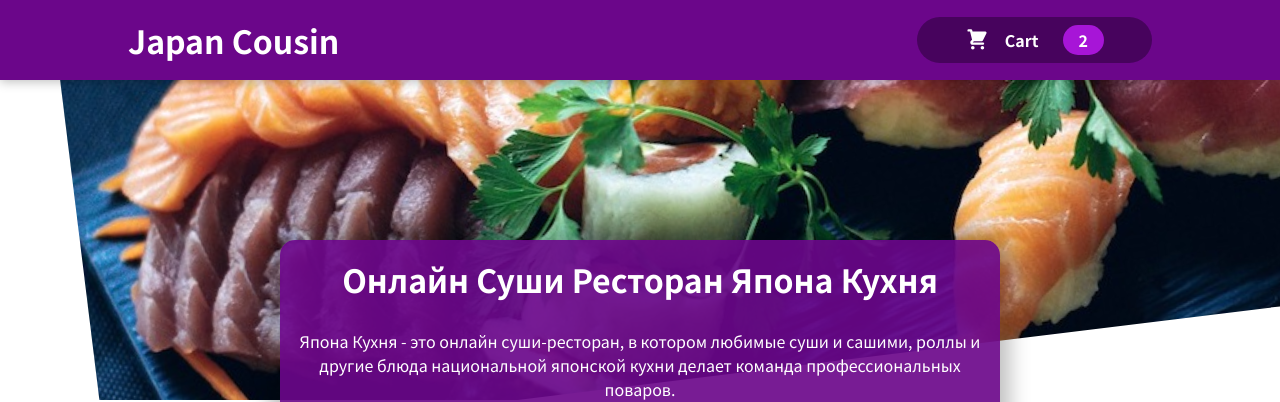
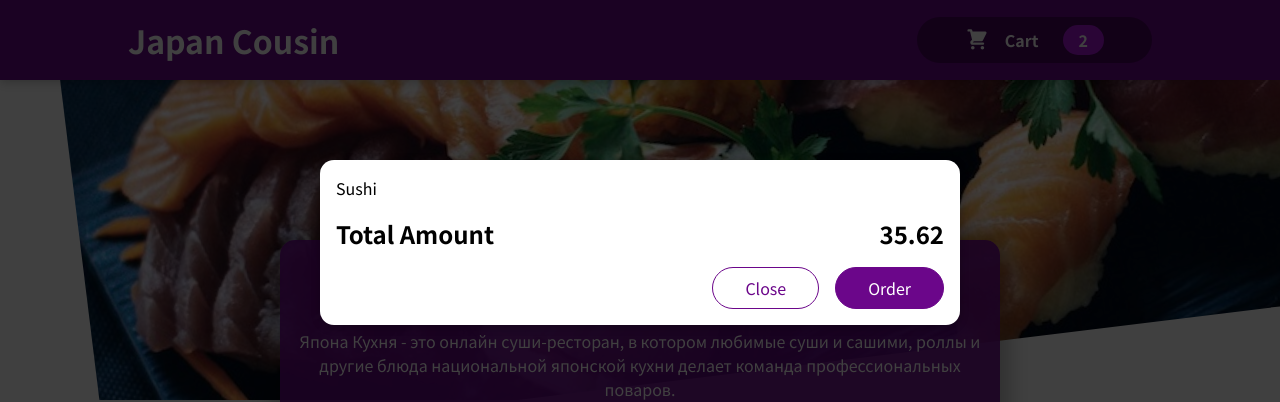
Before and after one commit to Bezobrazz/sushi-starter-code, a React (Create React App) app: page / in a window 1280 px wide. Shown: the top 402 px of the page. Built offline with nearby package versions, Linux system fonts and the light colour scheme.

Commit message:
Cart Modal added

```diff
--- a/public/index.html
+++ b/public/index.html
@@ -24,10 +24,11 @@
       work correctly both with client-side routing and a non-root public URL.
       Learn how to configure a non-root public URL by running `npm run build`.
     -->
-    <title>React App</title>
+    <title>Japan Cousine</title>
   </head>
   <body>
     <noscript>You need to enable JavaScript to run this app.</noscript>
+    <div id="overlays"></div>
     <div id="root"></div>
     <!--
       This HTML file is a template.
--- a/src/App.js
+++ b/src/App.js
@@ -1,4 +1,5 @@
 import React from "react";
+import Cart from "./components/Cart/Cart";
 import Header from "./components/Layout/Header";
 import Meals from "./components/Meals/Meals";
 
@@ -6,6 +7,7 @@
   return (
     <React.Fragment>
       <Header />
+      <Cart></Cart>
       <main>
         <Meals></Meals>
       </main>
--- a/src/components/Cart/Cart.jsx
+++ b/src/components/Cart/Cart.jsx
@@ -1,4 +1,5 @@
 import styles from "./Cart.module.css";
+import Modal from "../UI/Modal";
 
 const Cart = (props) => {
   const cartItems = (
@@ -10,7 +11,7 @@
   );
 
   return (
-    <div>
+    <Modal>
       {cartItems}
       <div className={styles.total}>
         <span>Total Amount</span>
@@ -20,7 +21,7 @@
         <button className={styles["button--alt"]}>Close</button>
         <button className={styles.button}>Order</button>
       </div>
-    </div>
+    </Modal>
   );
 };
 
--- /dev/null
+++ b/src/components/UI/Modal.jsx
@@ -0,0 +1,34 @@
+import React from "react";
+import styles from "./Modal.module.css";
+import ReactDOM from "react-dom";
+
+const Backdrop = (props) => {
+  return <div className={styles.backdrop} onClick={props.onClose}></div>;
+};
+
+const ModalWindow = (props) => {
+  return (
+    <div className={styles.modal}>
+      <div className={styles.content}>{props.children}</div>
+    </div>
+  );
+};
+
+const portalElement = document.getElementById("overlays");
+
+const Modal = (props) => {
+  return (
+    <React.Fragment>
+      {ReactDOM.createPortal(
+        <Backdrop onClose={props.onClose} />,
+        portalElement
+      )}
+      {ReactDOM.createPortal(
+        <ModalWindow>{props.children}</ModalWindow>,
+        portalElement
+      )}
+    </React.Fragment>
+  );
+};
+
+export default Modal;
--- /dev/null
+++ b/src/components/UI/Modal.module.css
@@ -0,0 +1,40 @@
+.backdrop {
+  position: fixed;
+  top: 0;
+  left: 0;
+  width: 100%;
+  height: 100vh;
+  z-index: 20;
+  background-color: rgba(0, 0, 0, 0.75);
+}
+
+.modal {
+  position: fixed;
+  top: 20vh;
+  left: 5%;
+  width: 90%;
+  background-color: white;
+  padding: 1rem;
+  border-radius: 14px;
+  box-shadow: 0 2px 8px rgba(0, 0, 0, 0.25);
+  z-index: 30;
+  animation: slide-down 300ms ease-out forwards;
+}
+
+@media (min-width: 768px) {
+  .modal {
+    width: 40rem;
+    left: calc(50% - 20rem);
+  }
+}
+
+@keyframes slide-down {
+  from {
+    opacity: 0;
+    transform: translateY(-3rem);
+  }
+  to {
+    opacity: 1;
+    transform: translateY(0);
+  }
+}
```
Also changed, not shown: 1 other file (tests, documents, lock files or other folders).
